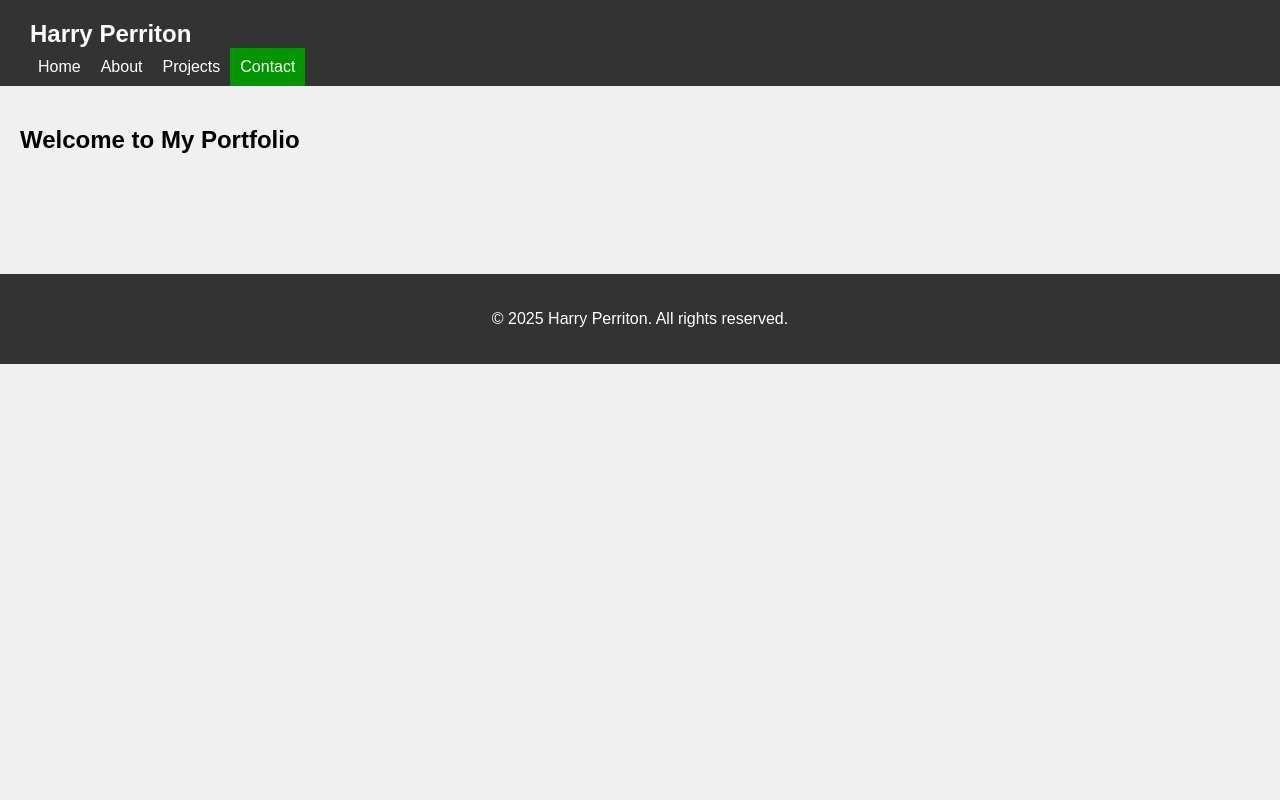
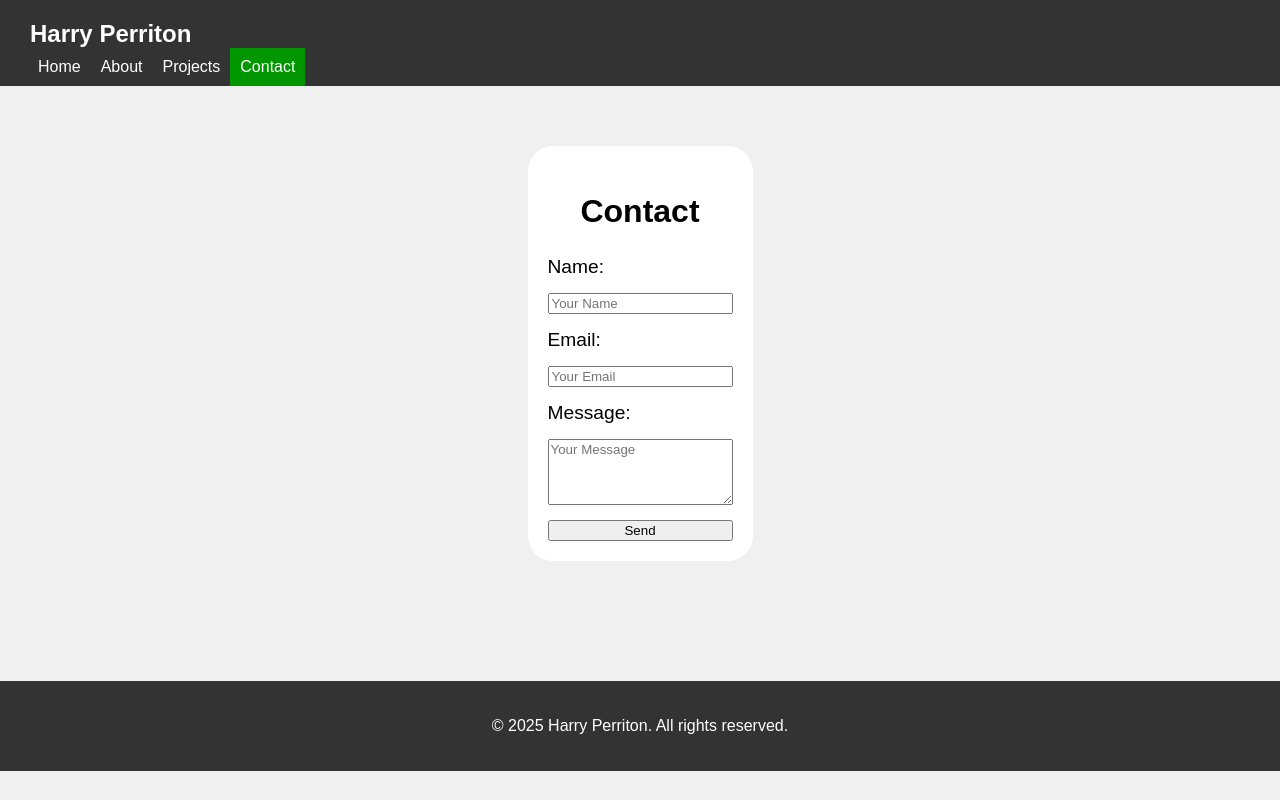
Before and after one commit to HazzaPezza/Portfolio, a plain HTML site: page contact.html in a window 1280 px wide. Drawn offline with Linux system fonts and the light colour scheme.

Commit message:
Added new files and changes to contact + index.

```diff
--- a/contact.html
+++ b/contact.html
@@ -10,6 +10,7 @@
 
         <!-- Stylesheets -->
         <link rel="stylesheet" href="stylesheets/style.css">
+        <link rel="stylesheet" href="stylesheets/contact.css">
     </head>
 
     <!-- Body -->
@@ -33,7 +34,26 @@
 
         <!-- Second section - Main Content -->
         <section id="main-content">
-            <h1>Welcome to My Portfolio</h1>
+            <div class="contact-container">
+                <!-- Contact form for users to get in touch -->
+                <!-- Form can be used to email me at my business email. -->
+                <div class="contact-me-form-container">
+                    <h1 class="form-title">Contact</h1>
+                    <form class="contact-me-form" action="mailto:">
+                        <label for="name">Name:</label>
+                        <input type="text" id="name" name="name" required placeholder="Your Name">
+
+                        <label for="email">Email:</label>
+                        <input type="email" id="email" name="email" required placeholder="Your Email">
+
+                        <label for="message">Message:</label>
+                        <textarea id="message" name="message" rows="4" required placeholder="Your Message"></textarea>
+
+                        <button type="submit">Send</button>
+                    </form>
+                </div>
+            </div>
+
 
         </section>
 
--- /dev/null
+++ b/stylesheets/contact.css
@@ -0,0 +1,29 @@
+.contact-container {
+    display: flex;
+    flex-direction: column;
+    align-items: center;
+    padding: 20px;
+}
+
+.contact-me-form-container {
+    display: flex;
+    flex-direction: column;
+    align-items: center;
+    margin-top: 20px;
+    background-color: white;
+    max-width: 600px;
+    padding: 20px;
+    border-radius: 25px;
+}
+
+.contact-me-form {
+    display: flex;
+    flex-direction: column;
+    width: 100%;
+    gap: 15px;
+    font-size: 1.2em;
+}
+
+.form-title {
+    font-size: 2em;
+}
```
Also changed, not shown: index.html (+1 -0 lines).
